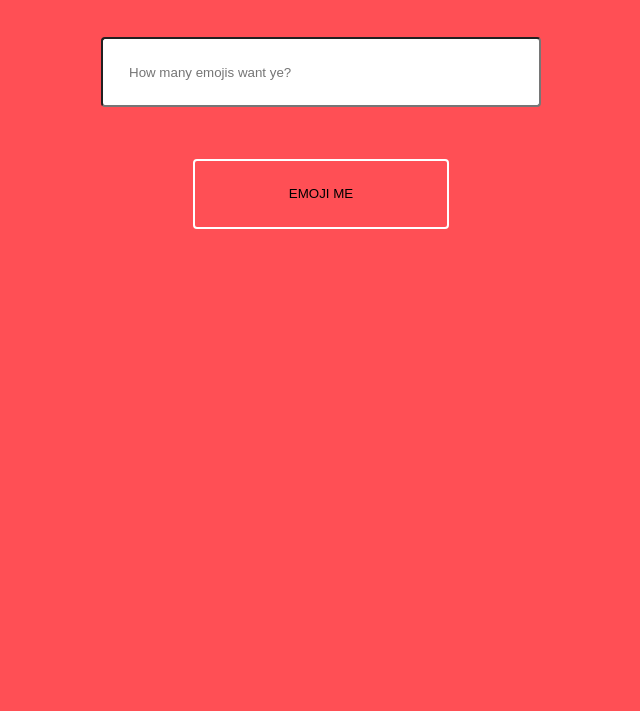
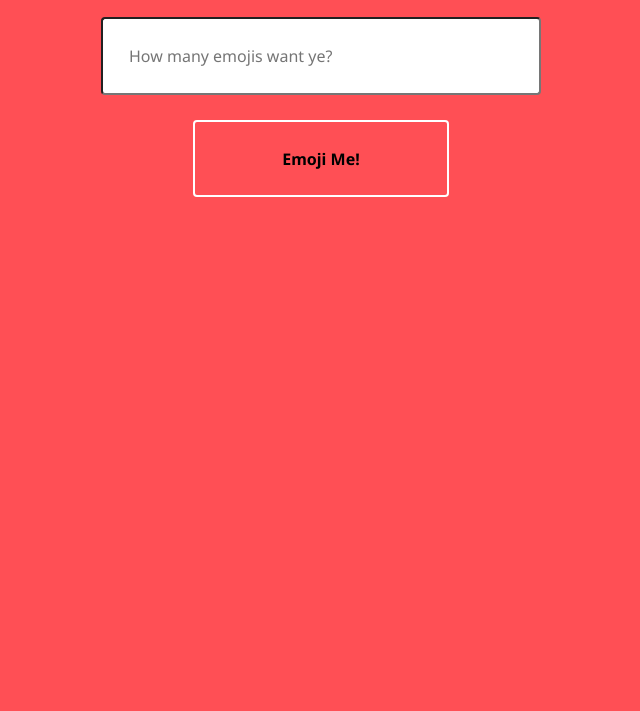
Before and after one commit to sbinlondon/heroku-emoji-generator, a website: page public/index.html in a window 1280 px wide. Shown: the part 89-800 px from the top of the page, without its empty margins (319-959 px from the left). Drawn offline with Linux system fonts and the light colour scheme; files that its build step writes are made by us from their sources; files whose address does not match are found by name.

Commit message:
Lots of CSS styling, fixed some form validation

```diff
--- a/public/index.html
+++ b/public/index.html
@@ -5,14 +5,15 @@
         <meta name="viewport" content="width=device-width, initial-scale=1">
         <title>Emoji Generator</title>
         <link href="public/main.css" rel="stylesheet" type="text/css">
+        <link href="https://fonts.googleapis.com/css?family=Luckiest+Guy|Noto+Sans:400,700" rel="stylesheet">
     </head>
 
     <body>
       <div class="container">
         <h1>Emoji Generator!</h1>
         <form class="input-container">
-          <input type="text" id="input" placeholder="How many emojis want ye?" pattern="[0-9]{1,}" min="1" max="5000" required>
-          <input type="submit" id="submit-btn" value="EMOJI ME">
+          <input type="text" id="input" placeholder="How many emojis want ye?" required minlength="1" maxlength="4" pattern="\d+">
+          <input type="submit" id="submit-btn" value="Emoji Me!">
         </form>
         <div class="output-container">
           <p id="output"></p>
--- a/public/main.css
+++ b/public/main.css
@@ -4,10 +4,18 @@ body {
   justify-content: center;
   background-color: rgb(255, 79, 85);
   font-size: 1.25rem;
+  font-family: 'Noto Sans', sans-serif;
 }
 
 h1 {
+  font-family: 'Luckiest Guy', cursive;
   font-size: 2.5rem;
+}
+
+p {
+  margin: 0px;
+  padding-left: 3%;
+  padding-right: 1%;
 }
 
 .container {
@@ -17,6 +25,7 @@ h1 {
   width: 100vw;
   height: 100vh;
   overflow: hidden;
+  margin: 0px;
 }
 
 .input-container {
@@ -24,6 +33,9 @@ h1 {
   flex-direction: column;
   align-items: center;
   width: 100vw;
+  margin: 0px;
+  height: auto;
+  min-height: 170px;
 }
 
 .output-container {
@@ -32,11 +44,13 @@ h1 {
   width: 100vw;
   height: auto;
   overflow: hidden;
+  margin: 0px;
+  margin-bottom: 1%;
 }
 
 #input {
   border-radius: 4px;
-  margin: 2% 2%;
+  margin: 1% 2%;
   padding: 2%;
   min-width: 30%;
   height: auto;
@@ -44,7 +58,7 @@ h1 {
 
 #submit-btn {
   border-radius: 4px;
-  margin: 2% 2%;
+  margin: 1% 2%;
   padding: 2%;
   min-width: 20%;
   height: auto;
@@ -52,7 +66,17 @@ h1 {
   background-color: rgb(255, 79, 85);
 }
 
-/* #emojichoice {
-  display: flex;
-  flex-direction: column;
-} */
+input[type=text] {
+  font-size: 1rem;
+  font-family: 'Noto Sans', sans-serif;
+}
+
+input[type=submit] {
+  font-size: 1rem;
+  font-family: 'Noto Sans', sans-serif;
+  font-weight: 700;
+}
+
+input[type="submit"]:focus {
+  outline-color: yellow;
+}
```
